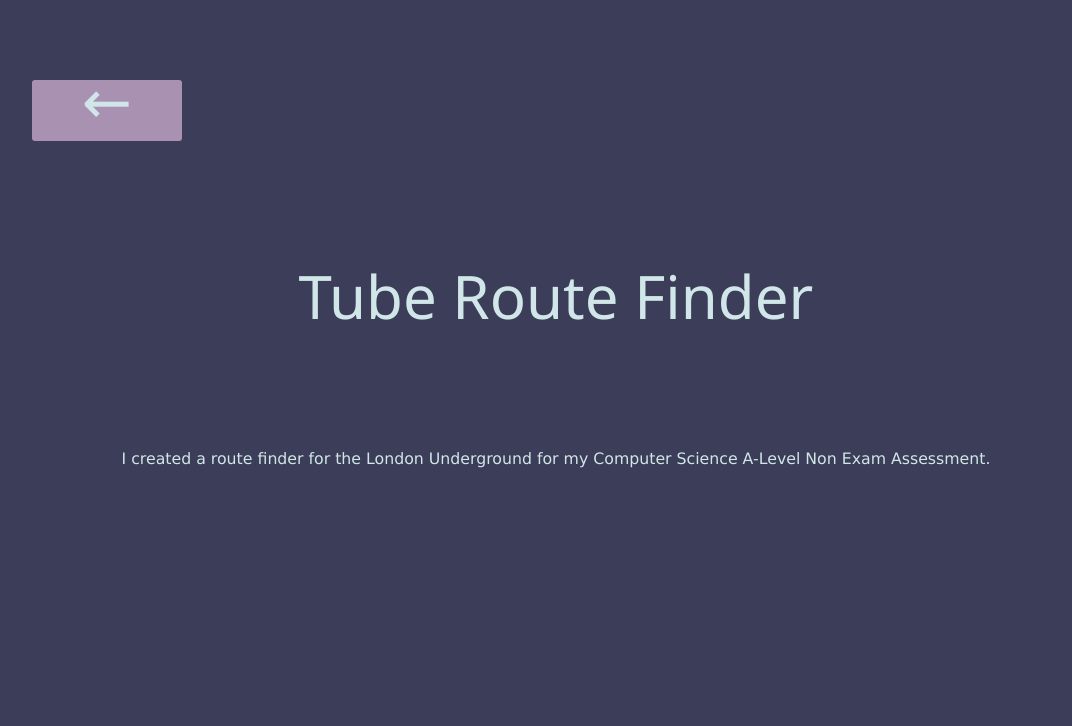
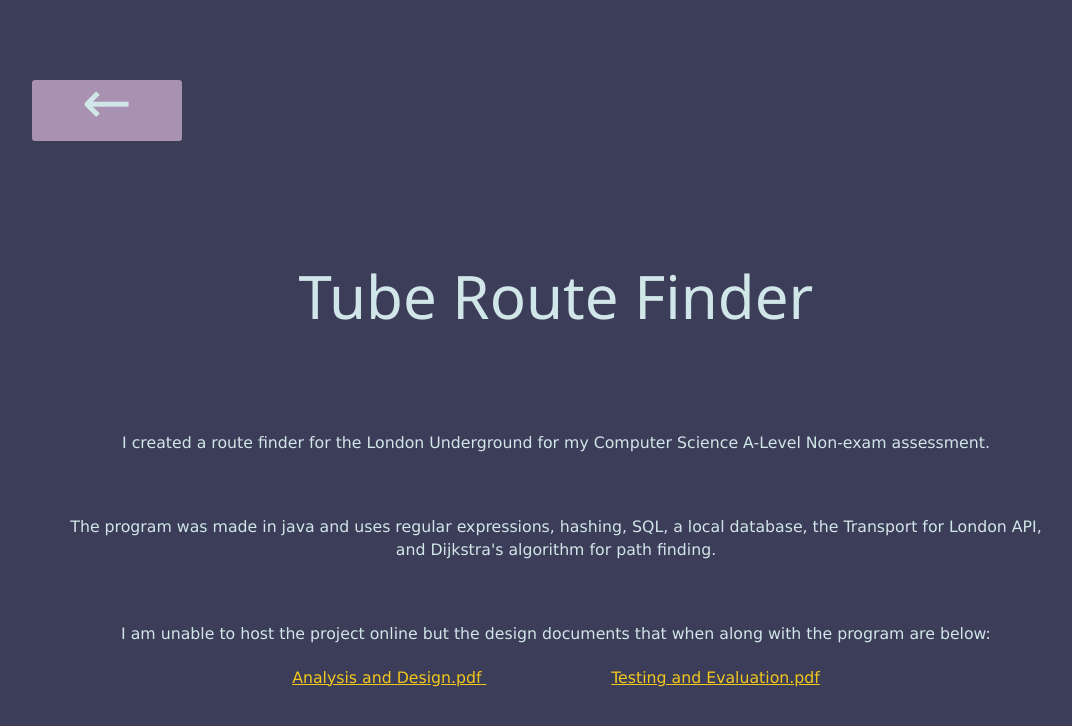
Before and after one commit to T-Hooper/TobyHooper, a plain HTML site: page tube-route-finder.html in a window 1280 px wide. Shown: the whole page, without its empty margins (84-1156 px from the left). Drawn offline with nearby package versions, Linux system fonts and the light colour scheme.

Commit message:
Add files via upload

```diff
--- a/tube-route-finder.html
+++ b/tube-route-finder.html
@@ -52,6 +52,7 @@
         font-size: 105%;
         color: #d1e6e8;
         text-align: center;
+        margin: 0 auto;
     }
 
 </style>
@@ -59,18 +60,29 @@
 
     <div class="w3-container">
 
-        <a href="/TobyHooper">
+        <a href="/TobyHooper" class="w3-hide-small">
             <div class="button" style="vertical-align:middle"><span>&#x2190</span></div>
         </a>
-
 
         <div style="padding-top: 0px; padding-bottom: 30px">
             <h1>Tube Route Finder</h1>
         </div>
 
-        <p style="padding-top: 50px; padding-bottom: 10px"> I created a route finder for the London Underground for my Computer Science A-Level Non Exam Assessment.</p>
+        <p style="padding-top: 50px; padding-bottom: 10px; max-width: 1000px;"> I created a route finder for the London Underground for my Computer Science A-Level Non-exam assessment.</p>
 
+        <p style="padding-top: 50px; padding-bottom: 10px; max-width: 1000px;"> The program was made in java and uses regular expressions, hashing, SQL, a local database, the Transport for London API, and Dijkstra's algorithm for path finding.</p>
 
+        <p style="padding-top: 50px; padding-bottom: 20px; max-width: 1000px;"> I am unable to host the project online but the design documents that when along with the program are below:</p>
+
+        <div style="text-align: center; left:0; ">
+            <a href="Analysis and Design.pdf" target="_blank" style="color: #f3c81d; ">
+                <p style="display: inline; text-align: center; color: #f3c81d;">Analysis and Design.pdf</p>
+            </a>
+            <div style="display: inline-flex; padding-left: 120px;"></div>
+            <a href="Testing and Evaluation.pdf" target="_blank" style="color: #f3c81d; ">
+                <p style="display: inline; text-align: center; color: #f3c81d;">Testing and Evaluation.pdf</p>
+            </a>
+        </div>
 
     </div>
 </body>
```
Also changed, not shown: captive-collaboration.html (+1 -1 lines), ghost-f1.html (+1 -1 lines), polyphase.html (+2 -1 lines), 2 other files.
